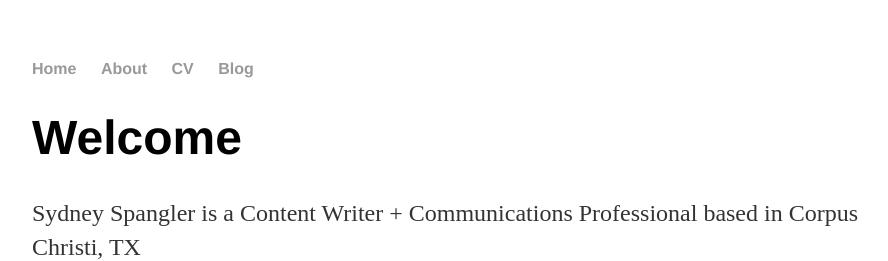
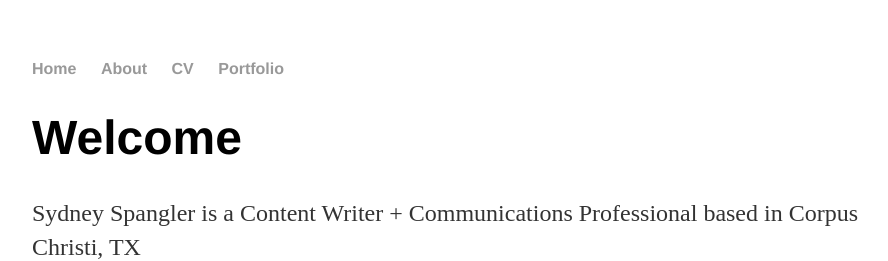
Before and after one commit to sydneyspangler/sydneyspangler.github.io, a Jekyll site: the page built from index.html, in a window 1280 px wide. Shown: the top 261 px of the page, without its empty margins (160-1048 px from the left). Built offline with Jekyll 4.4.1, drawn with Linux system fonts in a browser that asks for light colours.

Commit message:
Update default.html

```diff
--- a/_layouts/default.html
+++ b/_layouts/default.html
@@ -11,7 +11,7 @@
 	        		<li><a href="/">Home</a></li>
 		        	<li><a href="/about">About</a></li>
 	        		<li><a href="/cv">CV</a></li>
-	        		<li><a href="/blog">Blog</a></li>
+	        		<li><a href="/portfolio">Portfolio</a></li>
 	    		</ul>
 			</nav>
 			<div class="container">
```
